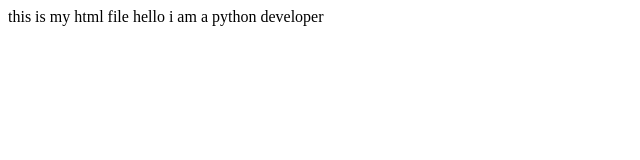
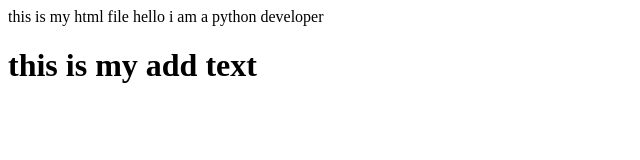
Before and after one commit to bikashkc810/git-class, a plain HTML site: page index.html in a window 1280 px wide. Shown: the whole page, without its empty margins (0-640 px from the left). Drawn offline with Linux system fonts and the light colour scheme.

Commit message:
my index.html page updated

```diff
--- a/index.html
+++ b/index.html
@@ -6,5 +6,6 @@
   </head>
   <body>
     this is my html file hello i am a python developer
+    <h1>this is my add text</h1>
   </body>
 </html>
```
